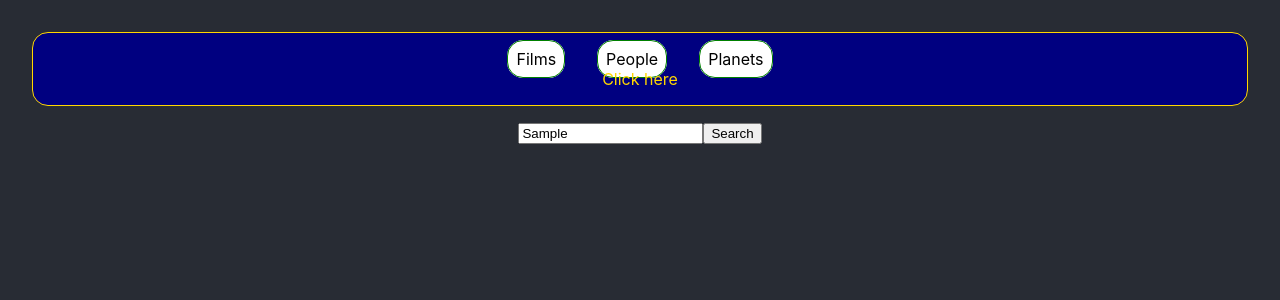
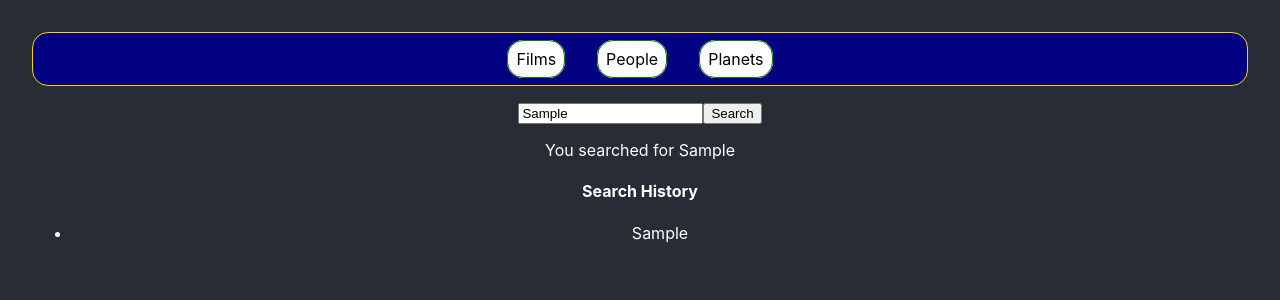
Before and after one commit to LucasLeow/React2021, a React (Create React App) app in the folder react-project/: page / in a window 1280 px wide. Both pictures are taken after typing "Sample" into the empty fields and a click on the button "Search". Shown: the top 300 px of the page. Built offline with nearby package versions, Linux system fonts and the light colour scheme.

Commit message:
Completed Tutorial 6: useState Hooks

```diff
--- a/react-project/src/components/App/App.js
+++ b/react-project/src/components/App/App.js
@@ -1,13 +1,21 @@
 import './App.css';
 import Header from "../Header/Header";
 import SearchBar from "../SearchBar/SearchBar"
+import SearchHistory from '../SearchHistory/SearchHistory';
+import { useState } from "react";
 
 function App() {
+const [search, setSearch] = useState([]);
+
+function appendHistory(term) {
+  setSearch([term, ...search])
+}
 
   return (
     <div className="App">
         <Header />
-        <SearchBar />
+        <SearchBar term={search[0]} addTerm={appendHistory}/>
+        <SearchHistory searches={search}/>
     </div>
   );
 }
--- a/react-project/src/components/Header/Header.js
+++ b/react-project/src/components/Header/Header.js
@@ -5,7 +5,6 @@ export default function Header() {
     return (
         <header className="header1" onClick={(e)=>console.log(e.type)}>
             <Nav />
-            Click here
         </header>
     )
 }
--- a/react-project/src/components/SearchBar/SearchBar.js
+++ b/react-project/src/components/SearchBar/SearchBar.js
@@ -1,9 +1,11 @@
 import "./SearchBar.css";
 
 export default function SearchBar(props) {
+
     function submitForm(e) {
         e.preventDefault();
         console.log("form submitted");
+        props.addTerm(e.target['searchContent'].value);
     }
     function searchFocus(e) {
         console.log("textbox focused");
@@ -12,14 +14,14 @@ export default function SearchBar(props) {
         console.log("input by user: ", e.target.value);
     }
     function buttonClicked(e) {
-        e.preventDefault();
         console.log("button clicked");
     }
     return (
         <section className="searchBar">
             <form onSubmit={submitForm}>
-                <input onFocus={searchFocus} onInput={inputChange} type="text" name="keyword" className="searchText" placeholder="keyword" ></input>
-                <button onClick={buttonClicked} type="submit" className="searchBtn" name="searchBtn">Search</button>
+                <input type="text" name="searchContent" className="searchText" placeholder="keyword" onFocus={searchFocus} onInput={(ev) => inputChange(ev)}></input>
+                <button type="submit" className="searchBtn" name="searchBtn" onClick={buttonClicked}>Search</button>
+                {props.term?<p>You searched for {props.term}</p> : ''}
             </form>
         </section>
     )
--- /dev/null
+++ b/react-project/src/components/SearchHistory/SearchHistory.css
@@ -0,0 +1,4 @@
+ul {
+    margin-top: 1rem;
+    /* list-style-type: none; */
+}
--- /dev/null
+++ b/react-project/src/components/SearchHistory/SearchHistory.js
@@ -0,0 +1,15 @@
+import "./SearchHistory.css";
+
+export default function SearchHistory(props) {
+    return (
+        <>
+        <h4>Search History</h4>
+        <ul>
+            {props.searches.map((search,idx) => (
+                <li key={idx}>{search}</li>
+            ))}
+        </ul>
+        </>
+
+    )
+}
```
Also changed, not shown: 2 other files (tests, documents, lock files or other folders).
